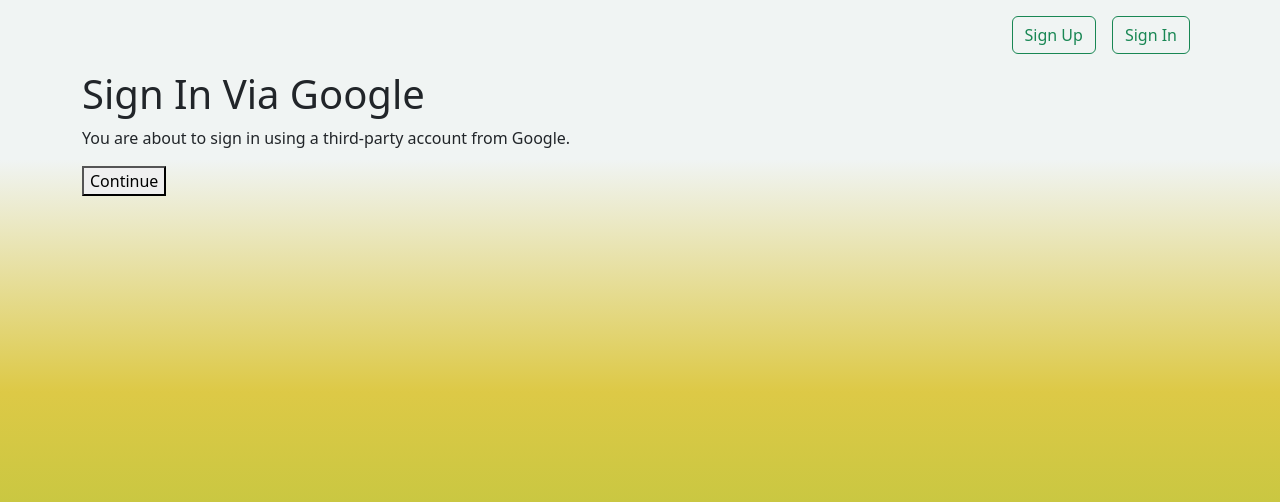
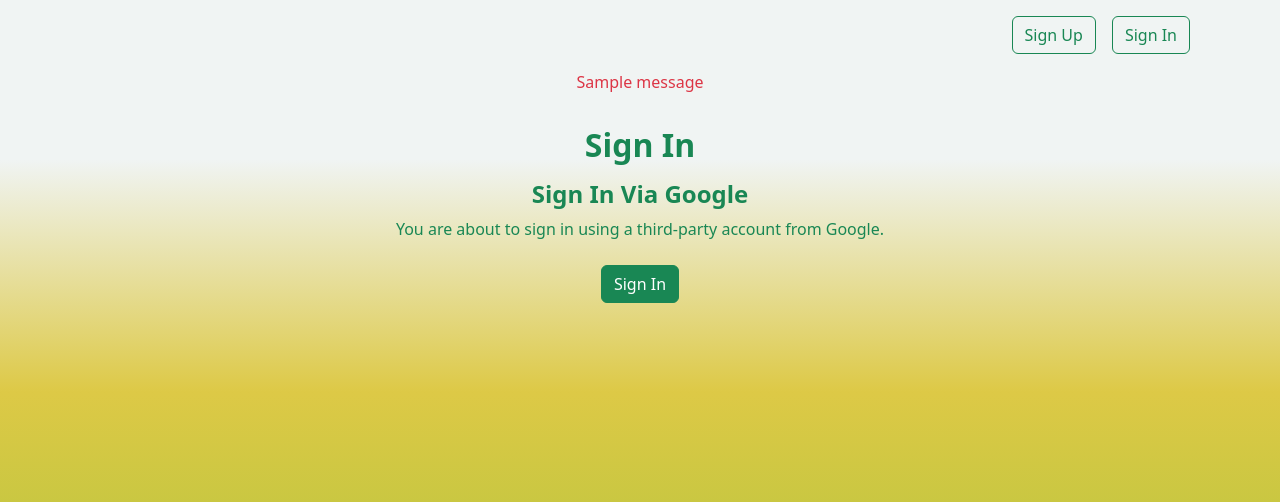
Before and after one commit to AleksandrZhukovin/test_task, a Django app: page /accounts/google/login/ in a window 1280 px wide. Shown: the top 502 px of the page. Run offline with Django 5.2, Linux system fonts and the light colour scheme; tables that the repository leaves empty hold one stand-in row (values such as "Sample post"); one stand-in notice (Sample message) is shown.

Commit message:
add(templates): add templates for social sign up

```diff
--- a/to_do_list/to_do_list_app/templates/allauth/layouts/base.html
+++ b/to_do_list/to_do_list_app/templates/allauth/layouts/base.html
@@ -28,6 +28,15 @@
                     {% endif %}
                 </div>
             </div>
+            <div class="mt-3 row">
+                <div class="col-12 text-center">
+                    {% if messages %}
+                        {% for message in messages %}
+                            <p class="text-danger">{{ message }}</p>
+                        {% endfor %}
+                    {% endif %}
+                </div>
+            </div>
             {% block content %}
             {% endblock content %}
         {% endblock body %}
--- /dev/null
+++ b/to_do_list/to_do_list_app/templates/socialaccount/login.html
@@ -0,0 +1,34 @@
+
+{% extends "account/base_entrance.html" %}
+{% load i18n %}
+{% load allauth account %}
+{% block head_title %}
+    {% trans "Sign In" %}
+{% endblock head_title %}
+{% block content %}
+    <div class="row">
+        <div class="col-12 text-center">
+            <h2 class="fw-bold text-success my-3">Sign In</h2>
+            {% if process == "connect" %}
+                <h4 class="fw-bold text-success">Connect {{ provider }}</h4>
+                <p class="text-success">
+                    {% blocktrans with provider.name as provider %}You are about to connect a new third-party account from {{ provider }}.{% endblocktrans %}
+                </p>
+            {% else %}
+                <h4 class="fw-bold text-success">Sign In Via {{ provider }}</h4>
+                <p class="text-success">
+                    {% blocktrans with provider.name as provider %}You are about to sign in using a third-party account from {{ provider }}.{% endblocktrans %}
+                </p>
+            {% endif %}
+            {% element form method="post" no_visible_fields=True %}
+                {% slot actions %}
+                    {% csrf_token %}
+                {% endslot %}
+                {% slot actions %}
+                    <input type="submit" value="Sign In" class="my-2 btn btn-success">
+                {% endslot %}
+            {% endelement %}
+        </div>
+    </div>
+
+{% endblock content %}
```
Also changed, not shown: to_do_list/to_do_list_app/templates/socialaccount/signup.html (added, +36 -0 lines).
